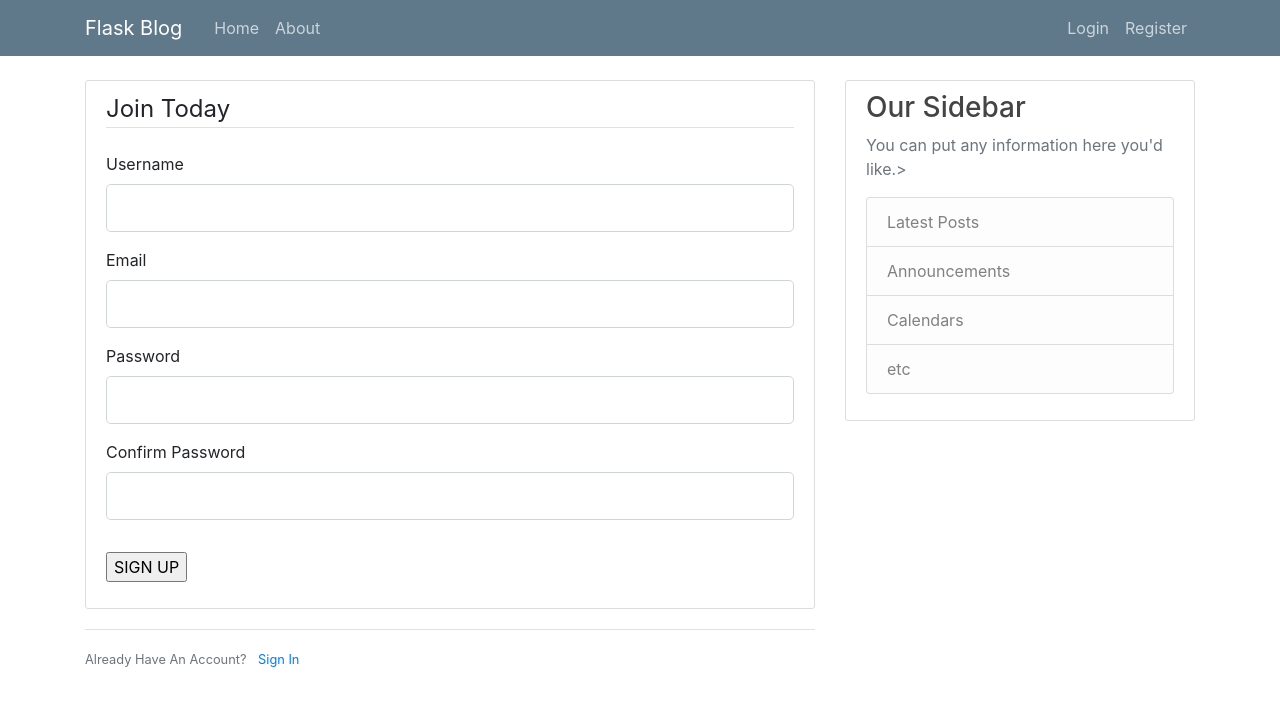
After one commit to biplavdahal34/Flask-basic-project, a Flask app: page /register in a window 1280 px wide. The commit adds this page. Shown: the top 706 px of the page. Run offline with Flask 3, Linux system fonts and the light colour scheme.

Commit message:
added register and login pages

```diff
--- a/flask_project.py
+++ b/flask_project.py
@@ -1,6 +1,8 @@
-from flask import Flask,render_template,url_for
+from flask import Flask,render_template,url_for, flash, redirect
+from forms import Registration, Login
 
 app = Flask(__name__)
+app.config["SECRET_KEY"] = "398ro83reufheuf838ue438uff3498eyf"
 
 dummy_post = [{
     "name" : "ricky",
@@ -18,7 +20,7 @@ dummy_post = [{
 },]
 
 @app.route("/support")
-def hello_world():
+def support():
     return render_template("support.html", title = "Support")
 
 @app.route("/home")
@@ -26,5 +28,18 @@ def hello_world():
 def home():
     return render_template("home.html", posts = dummy_post)
 
+@app.route("/register",methods=['GET','POST'])
+def register():
+    form = Registration()
+    if form.validate_on_submit():
+        flash(f'Account Created For {form.username.data}!','success')
+        return redirect(url_for("home"))
+    return render_template("register.html", title = "Register", form = form)
+
+@app.route("/login")
+def login():
+    form = Login()
+    return render_template("login.html", title = "Login", form = form)
+
 if __name__ == "__main__":
     app.run(debug=True)
--- /dev/null
+++ b/forms.py
@@ -0,0 +1,16 @@
+from flask_wtf import FlaskForm
+from wtforms import StringField, PasswordField, SubmitField, BooleanField
+from wtforms.validators import DataRequired, Length, Email, EqualTo
+
+class Registration(FlaskForm):
+    username = StringField("Username", validators=[DataRequired(), Length(min=3, max=15)])
+    email = StringField("Email", validators=[DataRequired(),Email()])
+    password = PasswordField("Password", validators=[DataRequired(),Length(min=8)])
+    confirm_password = PasswordField("Confirm Password", validators=[DataRequired(),EqualTo("password")])
+    submit = SubmitField("SIGN UP")
+
+class Login(FlaskForm):
+    email = StringField("Email", validators=[DataRequired(),Email()])
+    password = PasswordField("Password", validators=[DataRequired(),Length(min=8)])
+    remember = BooleanField("Remember Me")
+    submit = SubmitField("LOG IN")
--- a/templates/layout.html
+++ b/templates/layout.html
@@ -43,12 +43,19 @@
       <main role="main" class="container">
         <div class="row">
           <div class="col-md-8">
+            {% with messages = get_flashed_messages(with_categories=true)%}
+              {% if messages %}
+                {% for category, message in messages %}
+                  <div class="alert alert-{{ category }}"">{{message}}> </div>
+                {%endfor%}
+              {% endif %}
+            {%endwith%}
             {% block content %}{% endblock %}
           </div>
           <div class="col-md-4">
             <div class="content-section">
               <h3>Our Sidebar</h3>
-              <p class='text-muted'>You can put any information here you'd like.
+              <p class='text-muted'>You can put any information here you'd like.>
                 <ul class="list-group">
                   <li class="list-group-item list-group-item-light">Latest Posts</li>
                   <li class="list-group-item list-group-item-light">Announcements</li>
--- /dev/null
+++ b/templates/register.html
@@ -0,0 +1,74 @@
+{% extends "layout.html" %}
+{% block content %}
+    <div class="content-section">
+        <form method="POST" action="">
+            {{ form.hidden_tag() }}
+            <fieldset class="form-group">
+                <legend class="border-bottom mb-4">Join Today</legend>
+                <div class="form-group">
+                    {{form.username.label(class="form-control-label")}}
+
+                    {% if form.username.errors %}
+                        {{form.username(class="form-control form-control-lg is-invalid")}}
+                        <div class="invalid-feedback">
+                            {% for error in form.username.errors %}
+                                <span>{{error}}</span>
+                            {%endfor%}
+                        </div>
+                    {% else %}
+                        {{form.username(class="form-control form-control-lg")}}
+                    {% endif%}
+                </div>
+                <div class="form-group">
+                    {{form.email.label(class="form-control-label")}}
+                    {% if form.email.errors %}
+                    {{form.email(class="form-control form-control-lg is-invalid")}}
+                    <div class="invalid-feedback">
+                        {% for error in form.email.errors %}
+                            <span>{{error}}</span>
+                        {%endfor%}
+                    </div>
+                {% else %}
+                    {{form.email(class="form-control form-control-lg")}}
+                {% endif%}
+                </div>
+                <div class="form-group">
+                    {{form.password.label(class="form-control-label")}}
+                    {% if form.password.errors %}
+                    {{form.password(class="form-control form-control-lg is-invalid")}}
+                    <div class="invalid-feedback">
+                        {% for error in form.password.errors %}
+                            <span>{{error}}</span>
+                        {%endfor%}
+                    </div>
+                {% else %}
+                    {{form.password(class="form-control form-control-lg")}}
+                {% endif%}
+                </div>
+                <div class="form-group">
+                    {{form.confirm_password.label(class="form-control-label")}}
+                    {% if form.confirm_password.errors %}
+                    {{form.confirm_password(class="form-control form-control-lg is-invalid")}}
+                    <div class="invalid-feedback">
+                        {% for error in form.confirm_password.errors %}
+                            <span>{{error}}</span>
+                        {%endfor%}
+                    </div>
+                {% else %}
+                    {{form.confirm_password(class="form-control form-control-lg")}}
+                {% endif%}
+                </div>
+            </fieldset>
+            <div class="form-group">
+                {{form.submit(class="button button-outline-info")}}
+            </div>
+
+        </form>
+
+    </div>
+    <div class="border-top pt-3">
+        <small class="text-muted">
+            Already Have An Account? <a class="ml-2" href="{{url_for('login') }}">Sign In</a>
+        </small>
+    </div>
+{% endblock content %}
```
Also changed, not shown: templates/login.html (added, +59 -0 lines).
